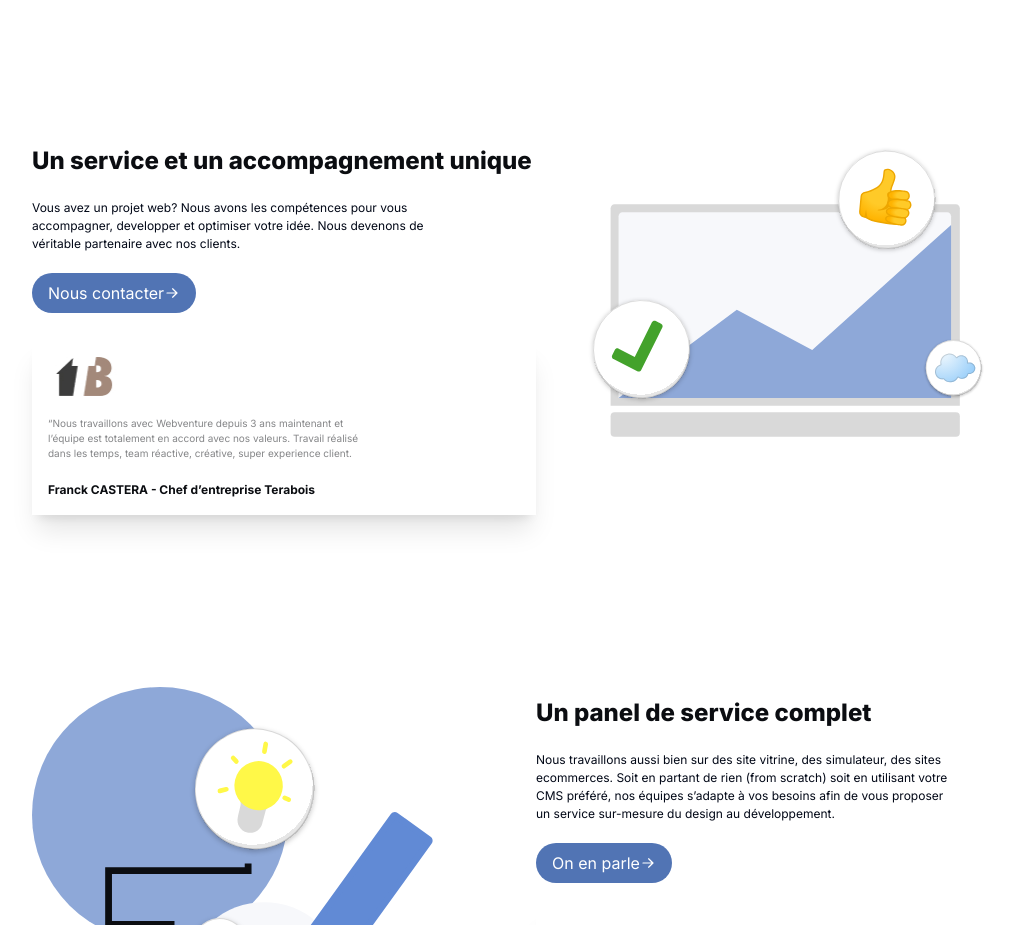
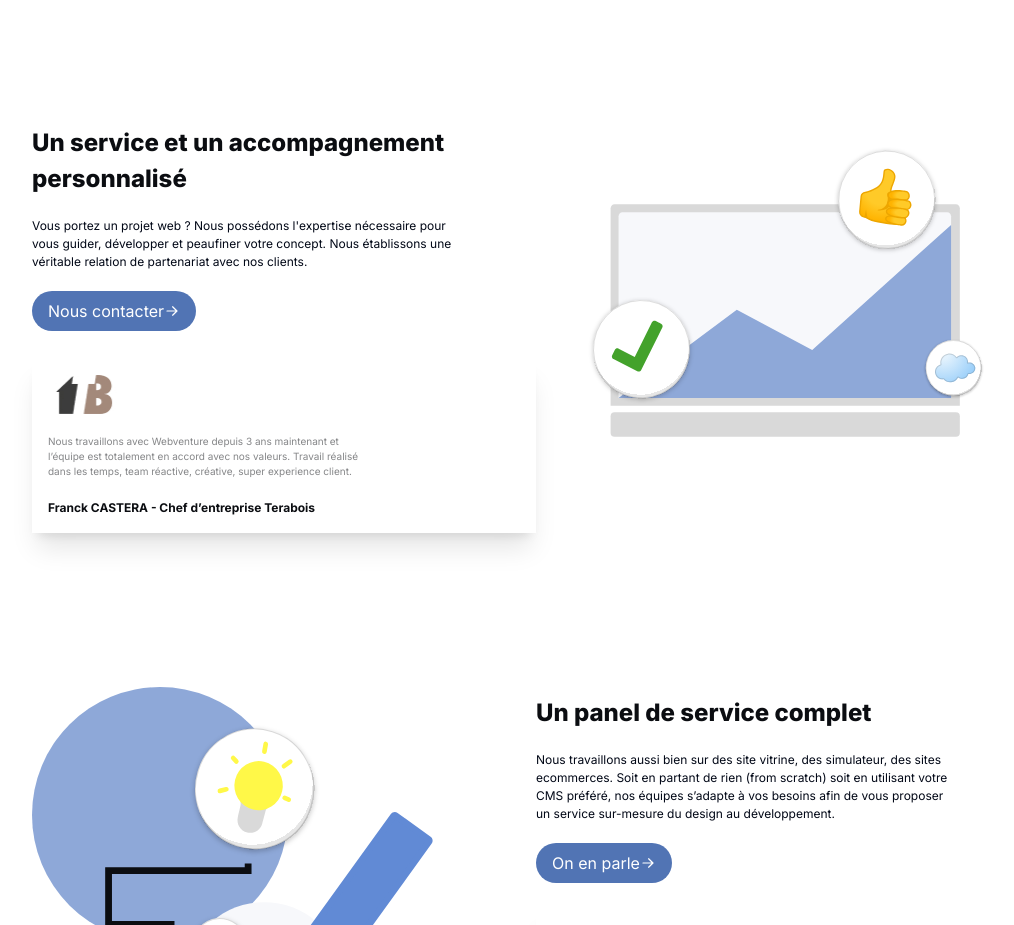
Before and after one commit to magicniclus/weebventure, a Next.js app: page / in a window 1280 px wide. Shown: the part 1040-1965 px from the top of the page, without its empty margins (104-1118 px from the left). Built offline with nearby package versions, Linux system fonts and the light colour scheme.

Commit message:
Update LeftTextContainer.tsx

```diff
--- a/src/components/LeftTextContainer.tsx
+++ b/src/components/LeftTextContainer.tsx
@@ -65,27 +65,28 @@ const LeftTextContainer = () => {
   }, []);
 
   return (
-    <section className="w-full md:mt-14 overflow-hidden">
-      <div className="max-w-5xl mx-auto py-4 px-2 flex justify-between md:flex-row flex-col items-center">
-        <div className="md:w-6/12 w-full">
+    <section className="w-full overflow-hidden md:mt-14">
+      <div className="flex flex-col items-center justify-between max-w-5xl px-2 py-4 mx-auto md:flex-row">
+        <div className="w-full md:w-6/12">
           <h2 className="text-textDev font-extrabold  text-[24px] mt-10 titleLeftText">
-            Un service et un accompagnement unique
+            Un service et un accompagnement personnalisé
           </h2>
           <p className="text-[12px] w-10/12 mt-5 textLeftText">
-            Vous avez un projet web? Nous avons les compétences pour vous
-            accompagner, developper et optimiser votre idée. Nous devenons de
-            véritable partenaire avec nos clients.{" "}
+            Vous portez un projet web ? Nous possédons l&apos;expertise
+            nécessaire pour vous guider, développer et peaufiner votre concept.
+            Nous établissons une véritable relation de partenariat avec nos
+            clients.
           </p>
           <div>
             <a
               href="/contact"
-              className="flex items-center text-white bg-primaryDev py-2 px-4 rounded-full group max-w-max mt-5 buttonLeftText"
+              className="flex items-center px-4 py-2 mt-5 text-white rounded-full bg-primaryDev group max-w-max buttonLeftText"
             >
               Nous contacter{" "}
-              <ArrowRightIcon className="w-4 h-auto group-hover:translate-x-2 transition duration-150 ease-in-out" />
+              <ArrowRightIcon className="w-4 h-auto transition duration-150 ease-in-out group-hover:translate-x-2" />
             </a>
           </div>
-          <div className="mt-7 p-4 shadow-xl overflow-hidden">
+          <div className="p-4 overflow-hidden shadow-xl mt-7">
             <div className="imageLeftText">
               <Image
                 src="/logos/terabois.jpg"
@@ -95,7 +96,7 @@ const LeftTextContainer = () => {
               />
             </div>
             <p className="text-[10px] text-textDev/50 w-8/12 mt-5 commentaryLeftText">
-              “Nous travaillons avec Webventure depuis 3 ans maintenant et
+              Nous travaillons avec Webventure depuis 3 ans maintenant et
               l’équipe est totalement en accord avec nos valeurs. Travail
               réalisé dans les temps, team réactive, créative, super experience
               client.
@@ -105,7 +106,7 @@ const LeftTextContainer = () => {
             </p>
           </div>
         </div>
-        <div className="md:w-6/12 w-full">
+        <div className="w-full md:w-6/12">
           <DessinOne />
         </div>
       </div>
```
